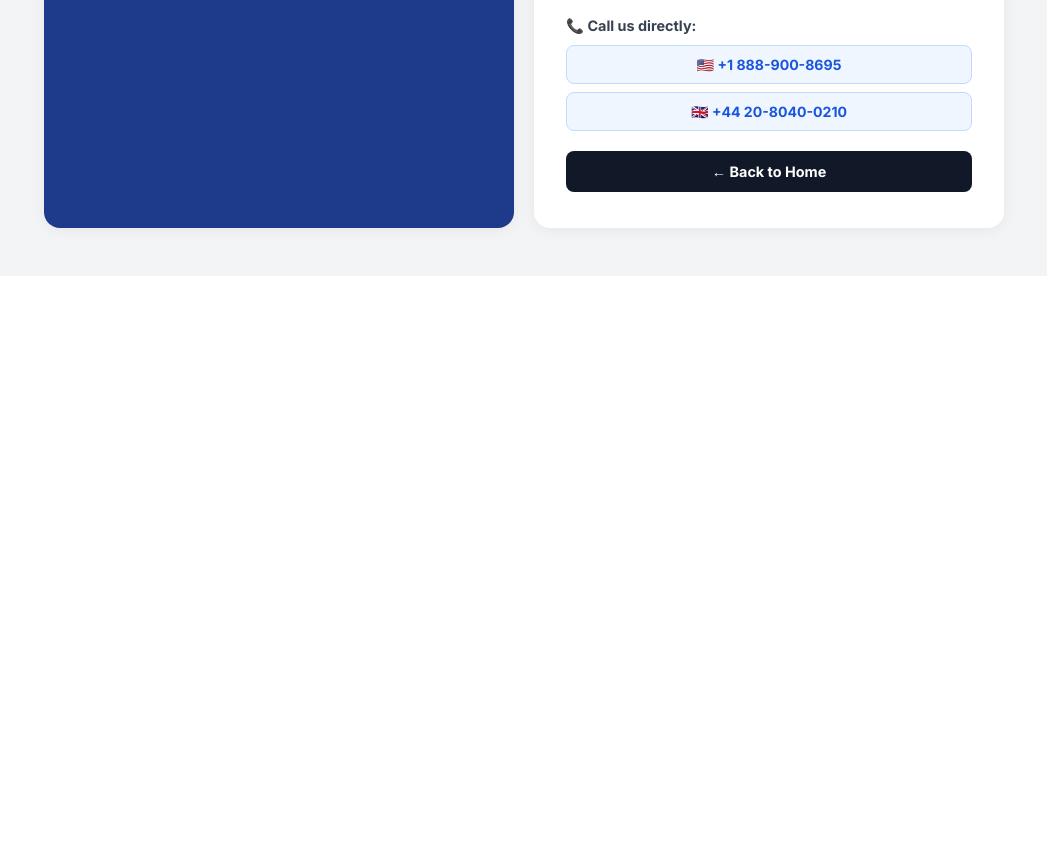
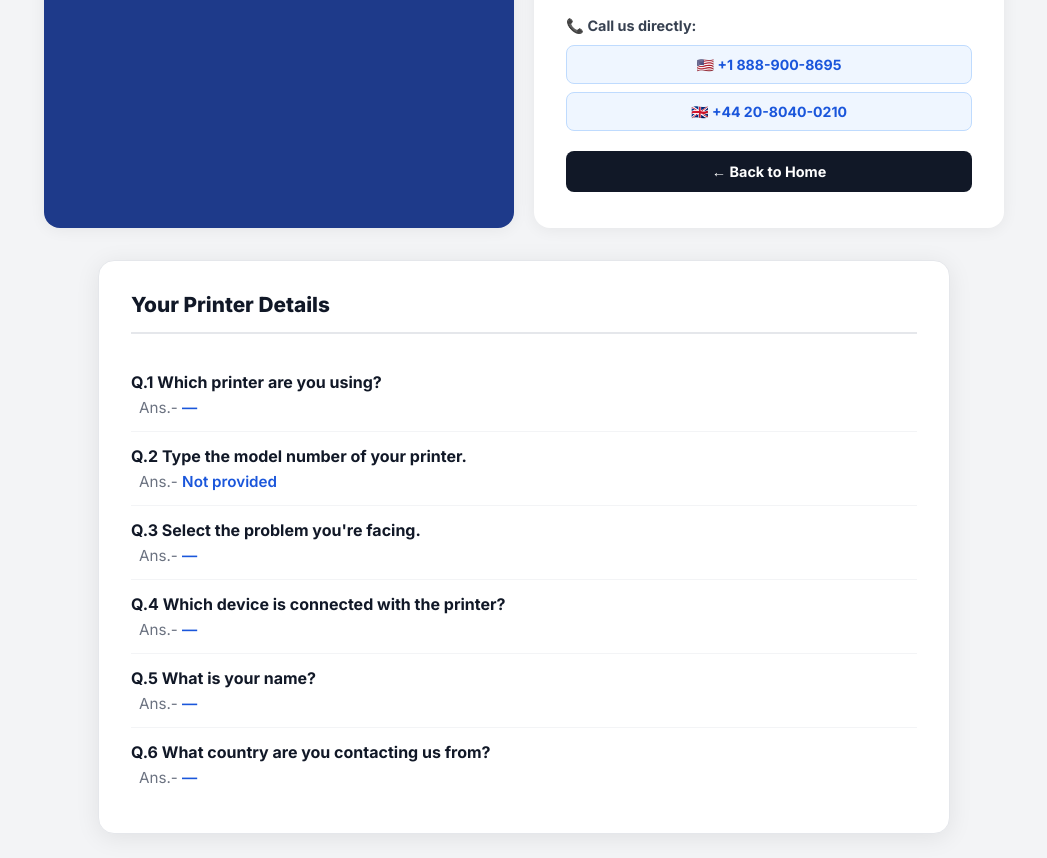
Before and after one commit to chetan15082003-cmd/print2home, a website: page thankyou.html in a window 1280 px wide. Shown: the part 768-1626 px from the top of the page, without its empty margins (116-1163 px from the left). Before the commit the page ends 1044 px from the top, so only its background shows below. Drawn offline with Linux system fonts and the light colour scheme.

Commit message:
Added Q&A section to thank you page

```diff
--- a/css/thankyou.css
+++ b/css/thankyou.css
@@ -123,3 +123,44 @@
   .ty-boxes { grid-template-columns: 1fr; }
   .ty-box   { padding: 24px 20px; }
 }
+/* ===== Q&A SECTION ===== */
+.ty-qa-section {
+  max-width: 900px;
+  margin: 32px auto 0;
+  padding: 0 24px;
+}
+.ty-qa-box {
+  background: white;
+  border-radius: 16px;
+  padding: 32px;
+  box-shadow: 0 4px 24px rgba(0,0,0,0.08);
+  border: 1.5px solid #E5E7EB;
+}
+.ty-qa-title {
+  font-size: 1.3rem;
+  font-weight: 800;
+  color: #111827;
+  margin-bottom: 24px;
+  padding-bottom: 14px;
+  border-bottom: 2px solid #E5E7EB;
+}
+.ty-qa-item {
+  padding: 14px 0;
+  border-bottom: 1px solid #F3F4F6;
+}
+.ty-qa-item:last-child { border-bottom: none; }
+.ty-qa-q {
+  font-size: 1rem;
+  font-weight: 700;
+  color: #111827;
+  margin-bottom: 6px;
+}
+.ty-qa-a {
+  font-size: 0.95rem;
+  color: #6B7280;
+  padding-left: 8px;
+}
+.ty-qa-a span {
+  color: #1A56DB;
+  font-weight: 600;
+}
--- a/js/thankyou.js
+++ b/js/thankyou.js
@@ -24,3 +24,10 @@ document.getElementById('tyDevice').textContent = device;
 document.getElementById('tyTicket').textContent = generateTicket();
 
 sessionStorage.clear();
+// Fill Q&A section from sessionStorage
+document.getElementById('qaBrand').textContent   = sessionStorage.getItem('brand')   || '—';
+document.getElementById('qaModel').textContent   = sessionStorage.getItem('model')   || 'Not provided';
+document.getElementById('qaIssue').textContent   = sessionStorage.getItem('issue')   || '—';
+document.getElementById('qaDevice').textContent  = sessionStorage.getItem('device')  || '—';
+document.getElementById('qaName').textContent    = sessionStorage.getItem('name')    || '—';
+document.getElementById('qaCountry').textContent = sessionStorage.getItem('country') || '—';
--- a/thankyou.html
+++ b/thankyou.html
@@ -117,6 +117,44 @@
       </div>
 
     </div>
+
+    <!-- Q&A SECTION -->
+    <div class="ty-qa-section">
+      <div class="ty-qa-box">
+        <h2 class="ty-qa-title">Your Printer Details</h2>
+
+        <div class="ty-qa-item">
+          <div class="ty-qa-q">Q.1 Which printer are you using?</div>
+          <div class="ty-qa-a">Ans.- <span id="qaBrand">—</span></div>
+        </div>
+
+        <div class="ty-qa-item">
+          <div class="ty-qa-q">Q.2 Type the model number of your printer.</div>
+          <div class="ty-qa-a">Ans.- <span id="qaModel">—</span></div>
+        </div>
+
+        <div class="ty-qa-item">
+          <div class="ty-qa-q">Q.3 Select the problem you're facing.</div>
+          <div class="ty-qa-a">Ans.- <span id="qaIssue">—</span></div>
+        </div>
+
+        <div class="ty-qa-item">
+          <div class="ty-qa-q">Q.4 Which device is connected with the printer?</div>
+          <div class="ty-qa-a">Ans.- <span id="qaDevice">—</span></div>
+        </div>
+
+        <div class="ty-qa-item">
+          <div class="ty-qa-q">Q.5 What is your name?</div>
+          <div class="ty-qa-a">Ans.- <span id="qaName">—</span></div>
+        </div>
+
+        <div class="ty-qa-item">
+          <div class="ty-qa-q">Q.6 What country are you contacting us from?</div>
+          <div class="ty-qa-a">Ans.- <span id="qaCountry">—</span></div>
+        </div>
+      </div>
+    </div>
+
   </div>
 </main>
 
```
